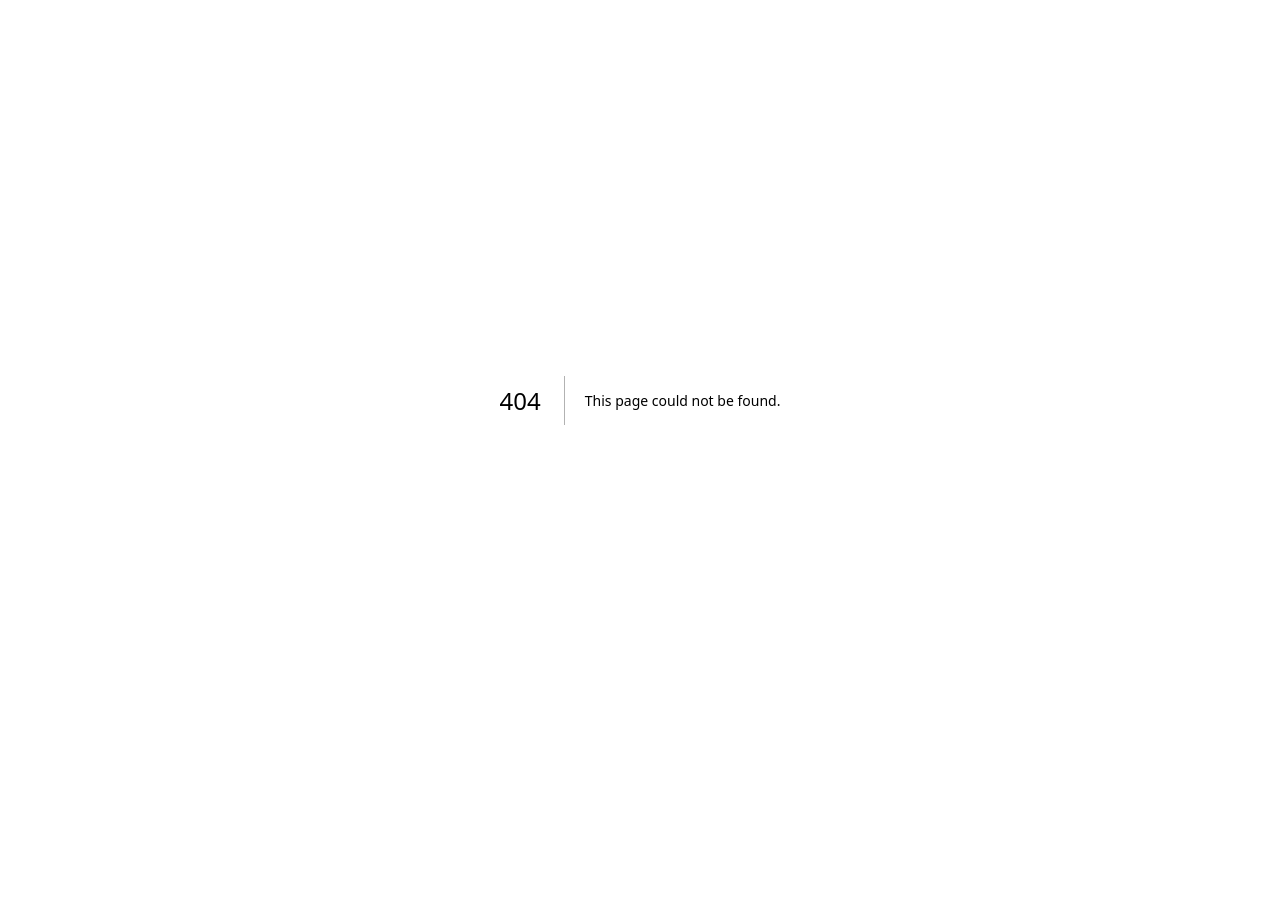
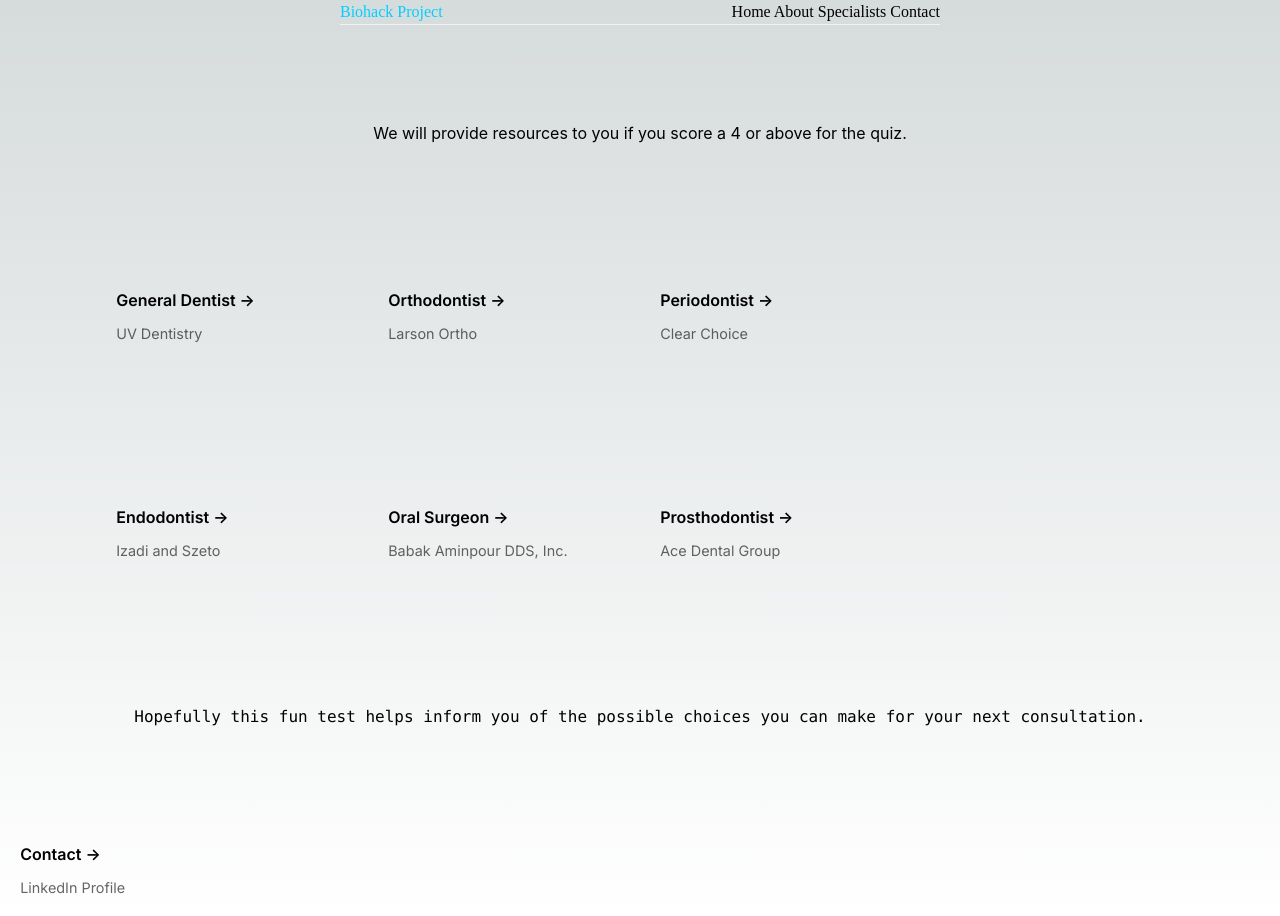
Before and after one commit to torisutansan02/BioHack-Project, a Next.js app: page /specialists in a window 1280 px wide. Before the commit this address had no page. Before the commit the page ends 800 px from the top, so only its background shows below. Built offline with nearby package versions, Linux system fonts and the light colour scheme; a web font is replaced by a local one.

Commit message:
Adding Specialists page, making minor changes

```diff
--- a/components/Navbar.js
+++ b/components/Navbar.js
@@ -4,10 +4,11 @@ import styles from '@/styles/Home.module.css'
 const Navbar = () => {
     return (
         <div className = {styles.navbar}>
-            <h1> Biohack Competition </h1>
+            <h1> Biohack Project </h1>
             <div className = {styles.links}>
                 <Link href = "/"> Home </Link>
                 <Link href = "/about" > About </Link>
+                <Link href = "/specialists"> Specialists </Link>
                 <Link href = "/socials"> Contact </Link>
             </div>
         </div>
--- a/pages/index.js
+++ b/pages/index.js
@@ -33,13 +33,37 @@ export function getQuestions (exerciseId) {
       question:
         "You are experiencing discomfort throughout your mouth due to plaque buildup in your teeth.",
       answers: ["Strongly Agree", "Agree", "Neutral", "Disagree", "Strongly Disagree"],
+      generalAnswer: true,
+    },
+    {
+      id : 0,
+      exerciseId: 0,
+      question:
+        "The alignment and positioning of your teeth and jaws is causing discomfort in your teeth.",
+      answers: ["Strongly Agree", "Agree", "Neutral", "Disagree", "Strongly Disagree"],
+      orthoAnswer: true,
+    },
+    {
+      id : 0,
+      exerciseId: 0,
+      question:
+        "You are seeking treatment for any gum diseases related issues, such as sensitivity or decay.",
+      answers: ["Strongly Agree", "Agree", "Neutral", "Disagree", "Strongly Disagree"],
+      perioAnswer: true,
+    },
+    {
+      id : 0,
+      exerciseId: 0,
+      question:
+        "You have irritating pain inside the soft layer of your tooth (pulp) that needs to be disinfected immediately, necessitating endodontic treatment.",
+      answers: ["Strongly Agree", "Agree", "Neutral", "Disagree", "Strongly Disagree"],
       endoAnswer: true,
     },
     {
       id : 0,
       exerciseId: 0,
       question:
-        "You are experiencing discomfort throughout your mouth due to plaque buildup in your teeth.",
+        "You are experiencing pain throughout your teeth due to pathological conditions.",
       answers: ["Strongly Agree", "Agree", "Neutral", "Disagree", "Strongly Disagree"],
       oralAnswer: true,
     },
@@ -47,9 +71,9 @@ export function getQuestions (exerciseId) {
       id : 0,
       exerciseId: 0,
       question:
-        "You are experiencing discomfort throughout your mouth due to plaque buildup in your teeth.",
+        "You have missing or damaged teeth that need to be replaced or repaired.",
       answers: ["Strongly Agree", "Agree", "Neutral", "Disagree", "Strongly Disagree"],
-      perioAnswer: true,
+      prosthoAnswer: true,
     },
   ];
   return questions.filter((items) => items.exerciseId === exerciseId);
@@ -65,7 +89,7 @@ export default function Home({exercises}) {
   };
 
   const [state, setState] = useState(initialState);
-  const {isExerciseDone, isExerciseShown, questions, endoScore, perioScore, orthoScore, oralScore, prosthoScore, generalScore} = state;
+  const {isExerciseDone, isExerciseShown, questions, endoScore, perioScore, orthoScore, oralScore, prosthoScore, generalScore, totalScore} = state;
 
   const showExercise = (id) => {
     setState({
@@ -80,7 +104,7 @@ export default function Home({exercises}) {
     setState(initialState);
   };
 
-  const finishTest = (endoScore, perioScore, orthoScore, oralScore, prosthoScore, generalScore) => {
+  const finishTest = (endoScore, perioScore, orthoScore, oralScore, prosthoScore, generalScore, totalScore) => {
     setState({
       ...state,
       isExerciseDone: true,
@@ -90,8 +114,10 @@ export default function Home({exercises}) {
       oralScore,
       prosthoScore,
       generalScore,
+      totalScore,
     });
   };
+
   return (
     <>
       <Head>
@@ -104,18 +130,24 @@ export default function Home({exercises}) {
 
         <div className = {styles.description}>
           <p>
-            Welcome to the Biohack questionnaire. Our program will determine which type of specialist you should visit.
+            Welcome to the Dental Specialist questionnaire. Our program is designed to help assist you in making an informed choice
+            when consulting your general dentist about what type of dental specialist you may want to speak to.
           </p>
         </div>
 
         <div className = {styles.code}>
                 <main className="">
-                    {!isExerciseShown ? (
+                    {
+                    !isExerciseShown ?
+                    (
                         <ExerciseList
                             exercises={exercises}
                             func={showExercise}
                         />
-                    ) : isExerciseDone ? (
+                    ) :
+
+                    isExerciseDone ?
+                    (
                         <div>
                             <p className="my-4">
                                 Ortho Score: {orthoScore} {"\n"} <br></br>
@@ -123,8 +155,30 @@ export default function Home({exercises}) {
                                 Perio Score: {perioScore} {"\n"} <br></br>
                                 Oral Score: {oralScore} {"\n"} <br></br>
                                 Prostho Score: {prosthoScore} {"\n"} <br></br>
-                                General Score: {generalScore} {"\n"} <br></br>
+                                General Score: {generalScore} {"\n"} <br></br> <br></br>
+                                Your score from {totalScore} questions.
                             </p>
+
+                            <a>
+                              If you score a 4 or above for any of the following, please click the link below. <br></br>
+                            </a>
+
+                            <br></br>
+
+                            <div className={styles.grid}>
+                              <a
+                              href="/specialists"
+                              className={styles.card}
+                              target="_blank"
+                              rel="noopener noreferrer"
+                              >
+                              <p className="flex items-center bg-gray-300 p-2 text-black">
+                                Specialists <span>-&gt;</span>
+                              </p>
+                              </a>
+                            </div>
+
+                            <br></br>
 
                             <button
                                 className="flex items-center gap-1 bg-gray-400 p-2 rounded-sm shadow-md text-white"
@@ -133,14 +187,14 @@ export default function Home({exercises}) {
                                 <span>
                                     <FaArrowLeft />
                                 </span>
-                                <span>Back</span>
+                                <span> Return </span>
                             </button>
                         </div>
                     ) : (
                         <Questions
-                            questions={questions}
-                            hideExercise={hideExercise}
-                            finishTest={finishTest}
+                            questions = {questions}
+                            hideExercise = {hideExercise}
+                            finishTest = {finishTest}
                         />
                     )}
                 </main>
--- /dev/null
+++ b/pages/specialists.js
@@ -0,0 +1,116 @@
+import Navbar from '../components/Navbar'
+import styles from '@/styles/Home.module.css'
+import Link from 'next/link'
+import Socials from '@/components/Socials';
+
+import { Inter } from '@next/font/google'
+const inter = Inter({ subsets: ['latin'] })
+
+function Specialist() {
+    return (
+        <>
+            <Navbar />
+            <div className = {styles.main}>
+                <p> We will provide resources to you if you score a 4 or above for the quiz. </p>
+
+
+            <div className={styles.grid}>
+                <a
+                    href="https://www.uvdentistry.com/"
+                    className={styles.card}
+                    target="_blank"
+                    rel="noopener noreferrer"
+                >
+                <h2 className={inter.className}>
+                    General Dentist <span>-&gt;</span>
+                </h2>
+                <p className={inter.className}>
+                    UV Dentistry
+                </p>
+                </a>
+
+                <a
+                    href="https://larsonortho.net/lp/free-consult/"
+                    className={styles.card}
+                    target="_blank"
+                    rel="noopener noreferrer"
+                >
+                <h2 className={inter.className}>
+                    Orthodontist <span>-&gt;</span>
+                </h2>
+                <p className={inter.className}>
+                    Larson Ortho
+                </p>
+                </a>
+
+                <a
+                    href="https://www.clearchoice.com/online-appointments/"
+                    className={styles.card}
+                    target="_blank"
+                    rel="noopener noreferrer"
+                >
+                <h2 className={inter.className}>
+                    Periodontist <span>-&gt;</span>
+                </h2>
+                <p className={inter.className}>
+                    Clear Choice
+                </p>
+                </a>
+            </div>
+
+            <div className={styles.grid}>
+                <a
+                    href="https://www.socalendo.com/"
+                    className={styles.card}
+                    target="_blank"
+                    rel="noopener noreferrer"
+                >
+                <h2 className={inter.className}>
+                    Endodontist <span>-&gt;</span>
+                </h2>
+                <p className={inter.className}>
+                    Izadi and Szeto
+                </p>
+                </a>
+
+                <a
+                    href="http://www.oralsurgeonriverside.com/"
+                    className={styles.card}
+                    target="_blank"
+                    rel="noopener noreferrer"
+                >
+                <h2 className={inter.className}>
+                    Oral Surgeon <span>-&gt;</span>
+                </h2>
+                <p className={inter.className}>
+                    Babak Aminpour DDS, Inc.
+                </p>
+                </a>
+
+                <a
+                    href="http://www.acedentalgroup.com/appointment-request/"
+                    className={styles.card}
+                    target="_blank"
+                    rel="noopener noreferrer"
+                >
+                <h2 className={inter.className}>
+                    Prosthodontist <span>-&gt;</span>
+                </h2>
+                <p className={inter.className}>
+                    Ace Dental Group
+                </p>
+                </a>
+            </div>
+
+            <div className = {styles.code}>
+                Hopefully this fun test helps inform you of the possible choices you can make
+                for your next consultation.
+            </div>
+
+            </div>
+            <Socials />
+        </>
+    );
+}
+
+export default Specialist
```
